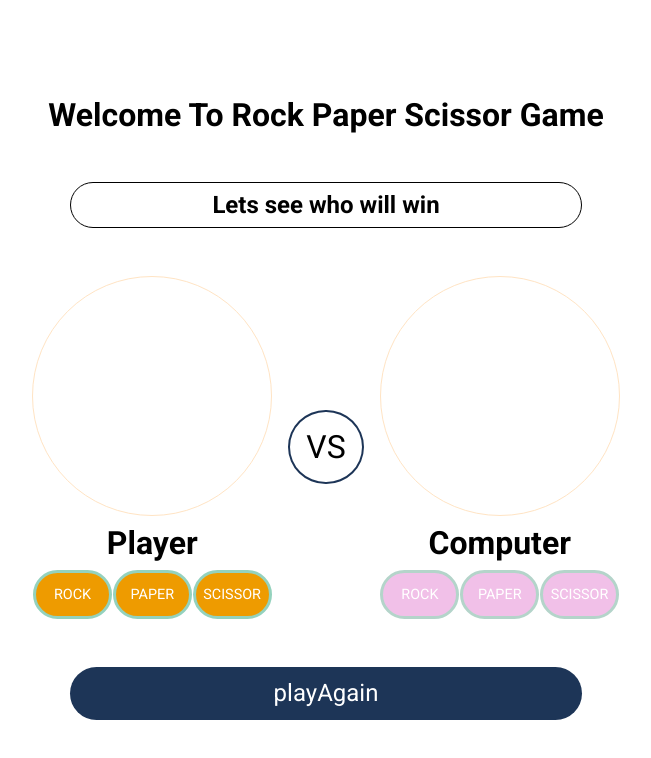
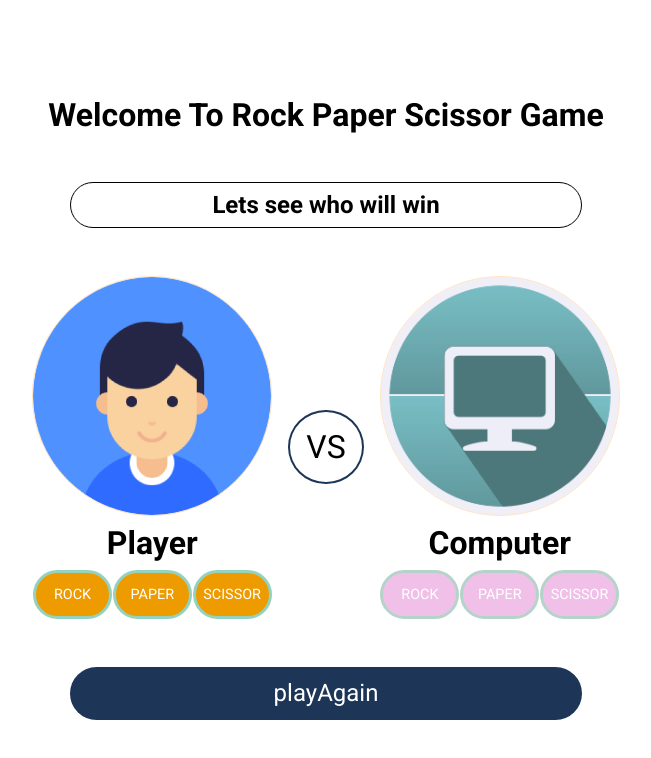
Before and after one commit to chandusurisetty/RockPaperScissors, a plain HTML site: page index.html in a window 1280 px wide. Shown: the whole page, without its empty margins (314-965 px from the left). Drawn offline with Linux system fonts and the light colour scheme; the site is published under a folder, as on GitHub Pages, so addresses that start at the root find nothing.

Commit message:
recorrected bugs in image url

```diff
--- a/style.css
+++ b/style.css
@@ -94,13 +94,13 @@ button{
     color: white;
 }
 .player1{
-background-image: url("/img/player.png");
+background-image: url("img/player.png");
 background-position: center;
 background-repeat: no-repeat;
 background-size:cover
 }
 .player2{
-    background-image: url("/img/computer.png");
+    background-image: url("img/computer.png");
     background-position: center;
     background-repeat: no-repeat;
     background-size:cover
```
